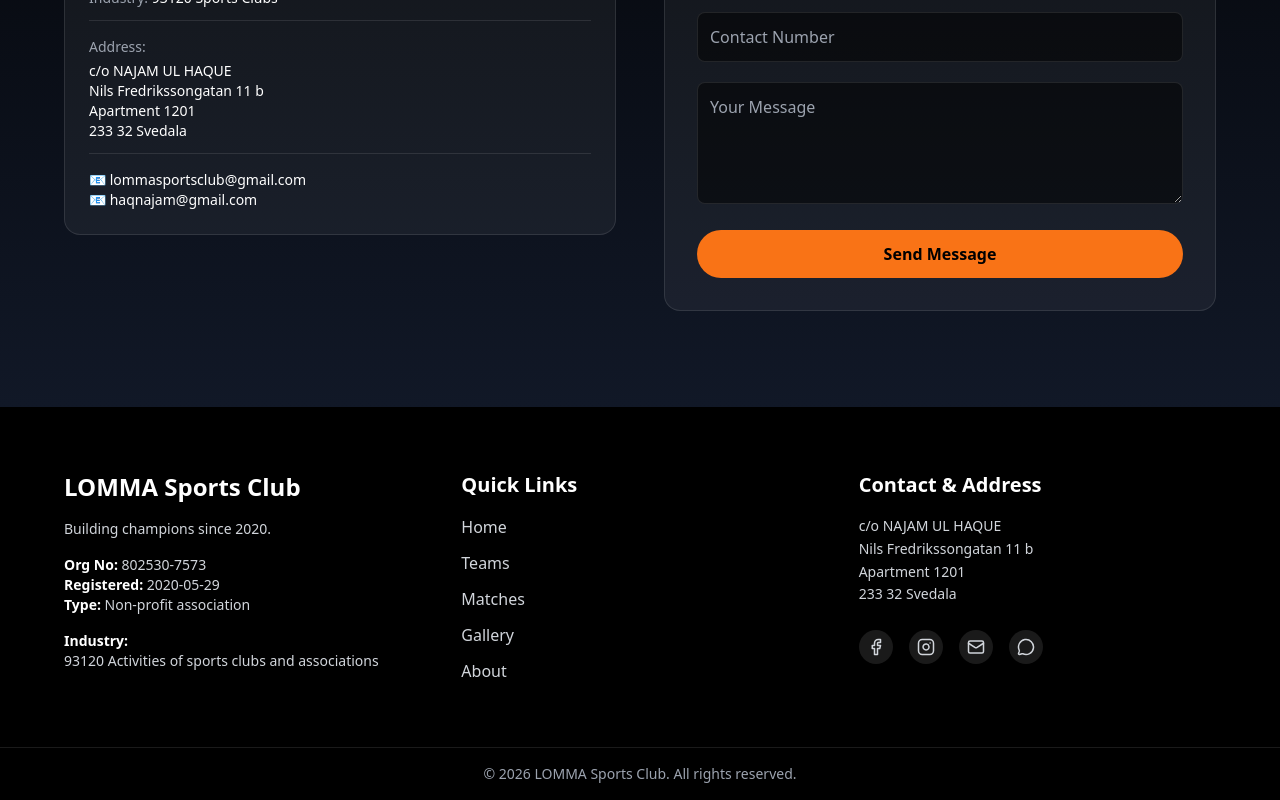
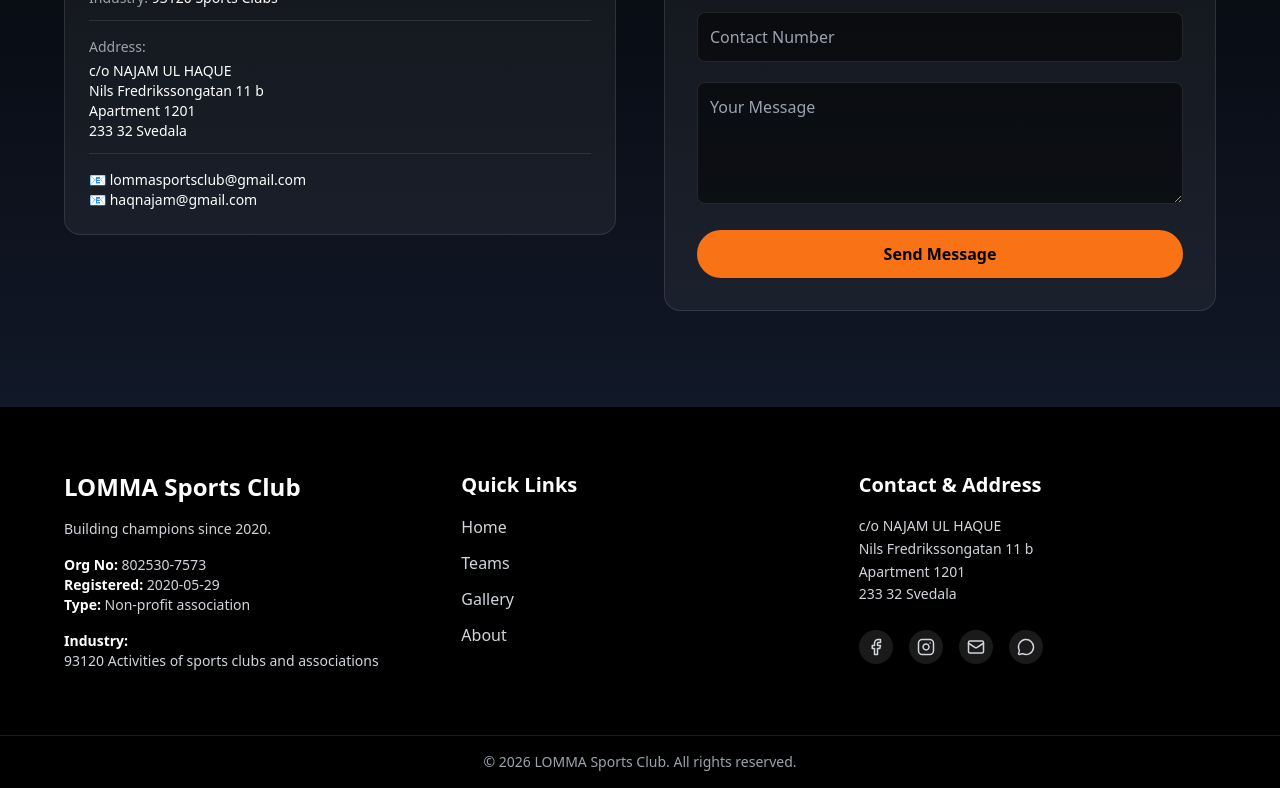
Before and after one commit to jacksyswain/lomma_sports_club, a React (Vite) app: page /about in a window 1280 px wide. Shown: the part 2323-3123 px from the top of the page. Built offline with nearby package versions, Linux system fonts and the light colour scheme.

Commit message:
initial setup

```diff
--- a/src/components/Footer.jsx
+++ b/src/components/Footer.jsx
@@ -47,7 +47,7 @@ export default function Footer() {
                     <div className="flex flex-col gap-3">
                         <Link to="/" className="hover:text-orange-400 transition">Home</Link>
                         <Link to="/teams" className="hover:text-orange-400 transition">Teams</Link>
-                        <Link to="/matches" className="hover:text-orange-400 transition">Matches</Link>
+
                         <Link to="/gallery" className="hover:text-orange-400 transition">Gallery</Link>
                         <Link to="/about" className="hover:text-orange-400 transition">About</Link>
                     </div>
```
